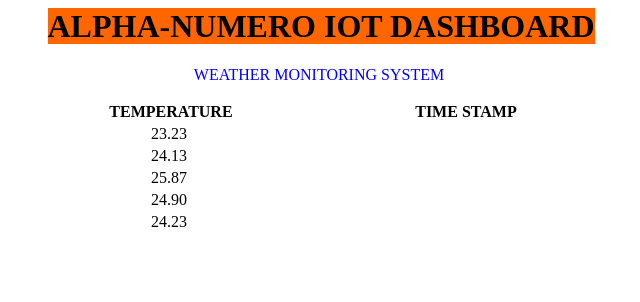
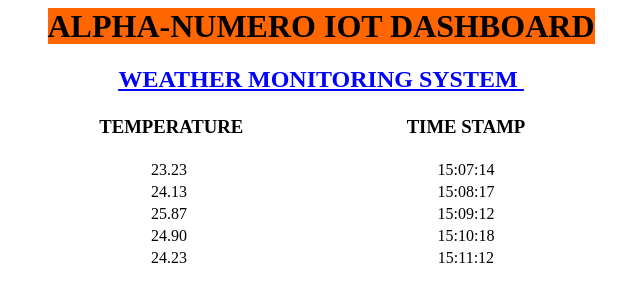
Before and after one commit to antsglobal/aniot, a PHP site: page / in a window 1280 px wide. Shown: the top 302 px of the page, without its empty margins (319-959 px from the left). Run offline with PHP 8.4, Linux system fonts and the light colour scheme.

Commit message:
Update index.php

```diff
--- a/index.php
+++ b/index.php
@@ -1,30 +1,34 @@
 <h1 style="text-align: center;"><span style="background-color: #ff6600;">ALPHA-NUMERO IOT DASHBOARD</span></h1>
-<p style="text-align: center;"><span style="text-align: center; color: #0000ff;">WEATHER MONITORING SYSTEM&nbsp;</span></p>
+<h2 style="text-align: center;"><strong><span style="text-decoration: underline;"><span style="text-align: center; color: #0000ff; text-decoration: underline;">WEATHER MONITORING SYSTEM&nbsp;</span></span></strong></h2>
 <table style="height: 56px; width: 596px; margin-left: auto; margin-right: auto;">
 <tbody>
 <tr>
-<td style="width: 283px; text-align: center;"><strong>&nbsp;TEMPERATURE</strong></td>
-<td style="width: 297px; text-align: center;"><strong>TIME STAMP</strong></td>
+<td style="width: 283px; text-align: center;">
+<h3><strong>&nbsp;TEMPERATURE</strong></h3>
+</td>
+<td style="width: 297px; text-align: center;">
+<h3><strong>TIME STAMP</strong></h3>
+</td>
 </tr>
 <tr>
 <td style="width: 283px; text-align: center;">23.23</td>
-<td style="width: 297px; text-align: center;">&nbsp;</td>
+<td style="width: 297px; text-align: center;">15:07:14</td>
 </tr>
 <tr>
 <td style="width: 283px; text-align: center;">24.13</td>
-<td style="width: 297px; text-align: center;">&nbsp;</td>
+<td style="width: 297px; text-align: center;">15:08:17</td>
 </tr>
 <tr>
 <td style="width: 283px; text-align: center;">25.87</td>
-<td style="width: 297px; text-align: center;">&nbsp;</td>
+<td style="width: 297px; text-align: center;">15:09:12</td>
 </tr>
 <tr>
 <td style="width: 283px; text-align: center;">24.90</td>
-<td style="width: 297px; text-align: center;">&nbsp;</td>
+<td style="width: 297px; text-align: center;">15:10:18</td>
 </tr>
 <tr>
 <td style="width: 283px; text-align: center;">24.23</td>
-<td style="width: 297px; text-align: center;">&nbsp;</td>
+<td style="width: 297px; text-align: center;">15:11:12</td>
 </tr>
 </tbody>
 </table>
```
